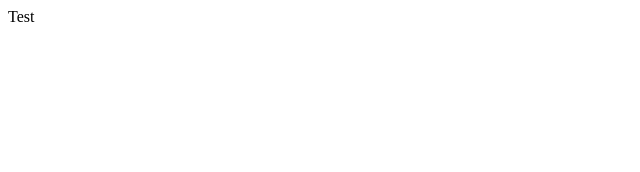
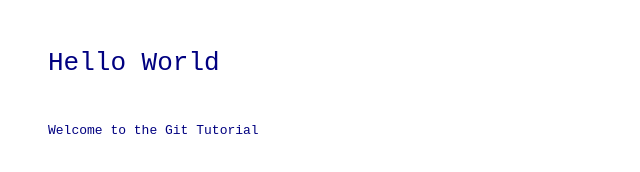
Before and after one commit to farshid68/basic-git-workflow, a plain HTML site: page index.html in a window 1280 px wide. Shown: the whole page, without its empty margins (0-640 px from the left). Drawn offline with Linux system fonts and the light colour scheme.

Commit message:
Add CSS to HTML

```diff
--- a/index.html
+++ b/index.html
@@ -1 +1,23 @@
-Test
+<html>
+    <head>
+        <title>Simple Webpage</title>
+        <style>
+
+            body {
+                font-family: monospace;
+                color: navy;
+                padding: 40px;
+            }
+
+            .header {
+                font-weight: 500;
+            }
+
+        </style>
+    </head>
+    <body>
+        <h1 class="header">Hello World</h1>
+        <br>
+        <p>Welcome to the Git Tutorial</p>
+    </body>
+</html>
```
